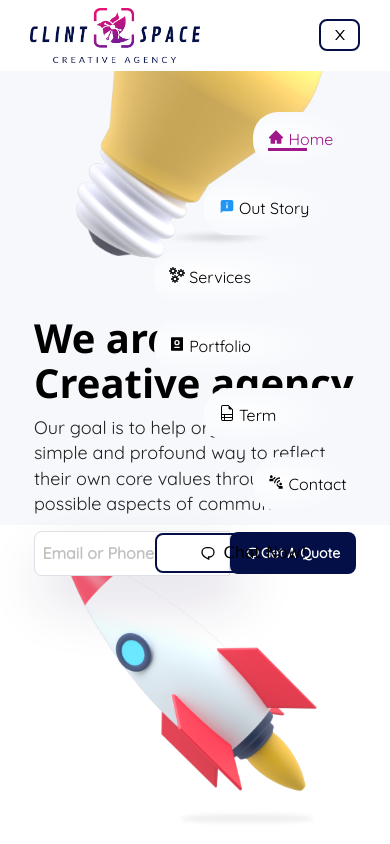
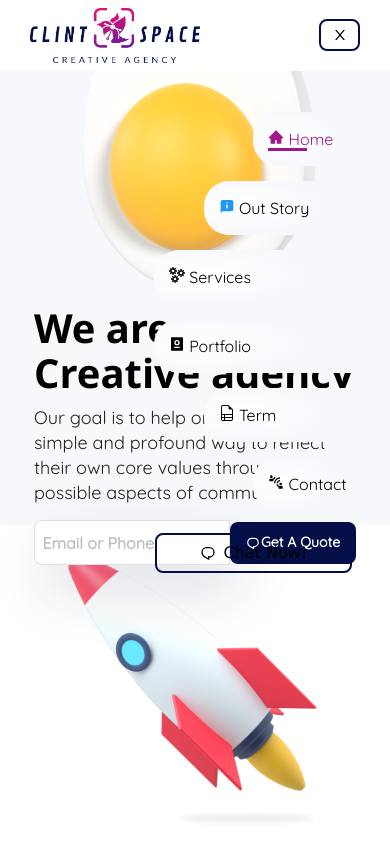
Before and after one commit to clintspace/official-site, a React (Create React App) app in the folder clintspace/: page / in a window 390 px wide. Shown: the top 844 px of the page. Built offline with nearby package versions, Linux system fonts and the light colour scheme; a web font is replaced by a local one.

Commit message:
added egg

```diff
--- a/clintspace/src/App.css
+++ b/clintspace/src/App.css
@@ -327,7 +327,7 @@
     }
 
     .introImage {
-        width: 30%;
+        width: 40%;
     }
 
     .introImage :first-child {
--- a/clintspace/src/components/Intro/index.jsx
+++ b/clintspace/src/components/Intro/index.jsx
@@ -17,8 +17,7 @@
                 </div>
             </div>
             <div className="introImage">
-                <img src="../lightBulb.png" alt="" />
-                <img src="../bulbShadow.png" alt="" />
+                <img src="/egg.png" alt="" />
             </div>
         </div>
     )
```
Also changed, not shown: clintspace/public/egg.png (added).
